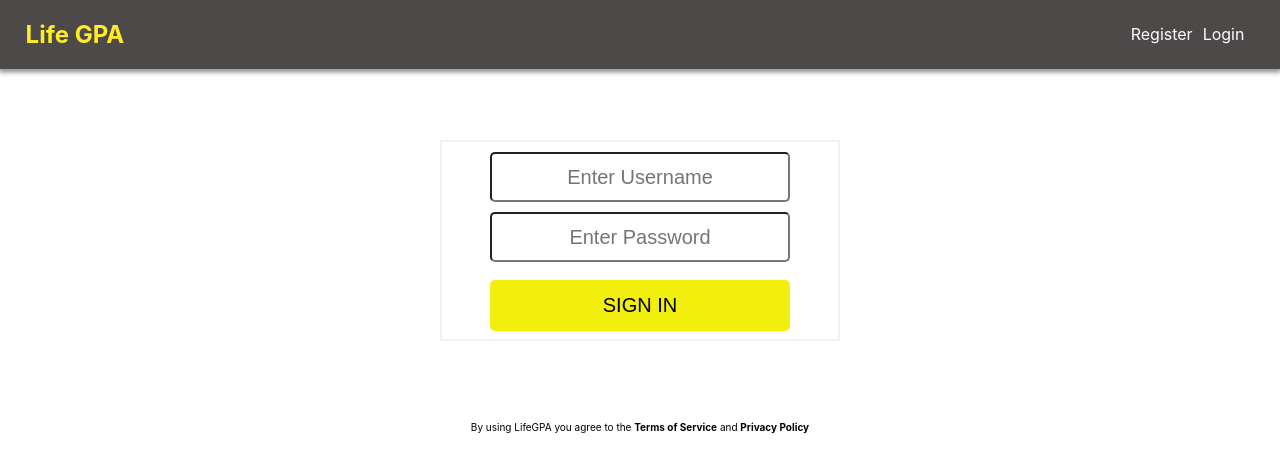
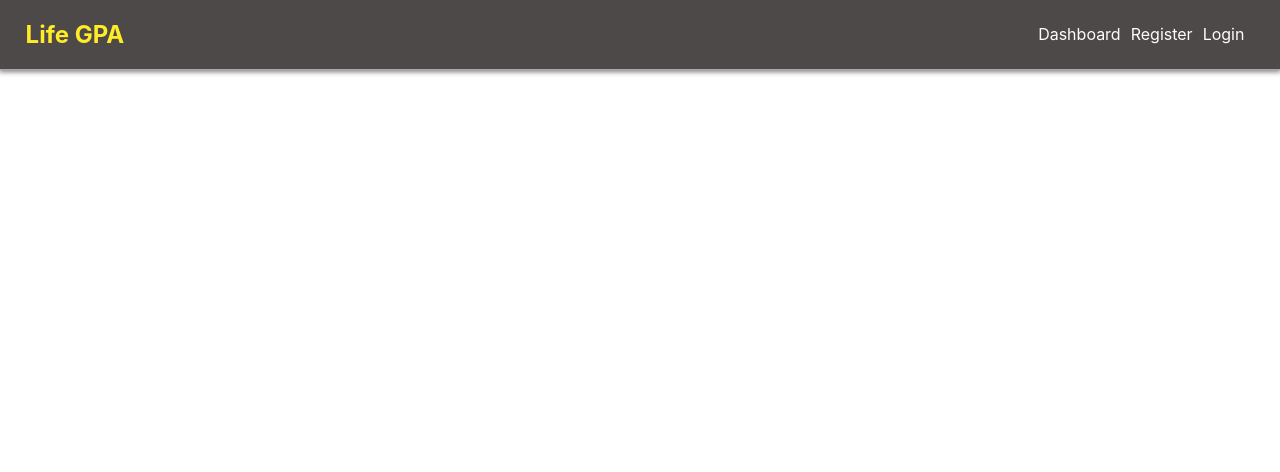
Before and after one commit to bw-life-gpa/frontend-life-gpa, a React (Create React App) app in the folder lifegpa/: page / in a window 1280 px wide. Before the commit this address led to /login. Shown: the top 472 px of the page. Built offline with nearby package versions, Linux system fonts and the light colour scheme.

Commit message:
Added temporary dashboard header link

```diff
--- a/lifegpa/src/App.js
+++ b/lifegpa/src/App.js
@@ -21,7 +21,7 @@ class App extends Component {
 
         <Route path="/login" component={Login} />
         <Route path="/register" component={Register} />
-        <PrivateRoute exact path="/" component={Dashboard} />
+        <PrivateRoute exact path="/dashboard" component={Dashboard} />
         <Route exact path="/onboarding" component={Introduction} />
         <Route path="/onboarding/habits" component={Habits} />
         <Route exact path="/details" component={Details} />
--- a/lifegpa/src/components/Login.js
+++ b/lifegpa/src/components/Login.js
@@ -17,7 +17,7 @@ export class Login extends Component {
   login = e => {
     e.preventDefault();
     this.props.login(this.state).then((res) => {
-      this.props.history.push("/");
+      this.props.history.push("/dashboard");
     });
   };
 
--- a/lifegpa/src/components/header/Header.js
+++ b/lifegpa/src/components/header/Header.js
@@ -11,6 +11,7 @@ function header(props) {
                 </Link>
             </div>
             <div className="right">
+                <Link to="/dashboard"><p>Dashboard</p></Link>
                 <Link to={`/register`}>
                     <p>Register</p>
                 </Link>
```
